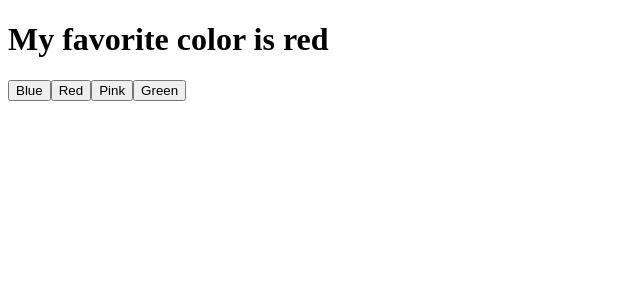
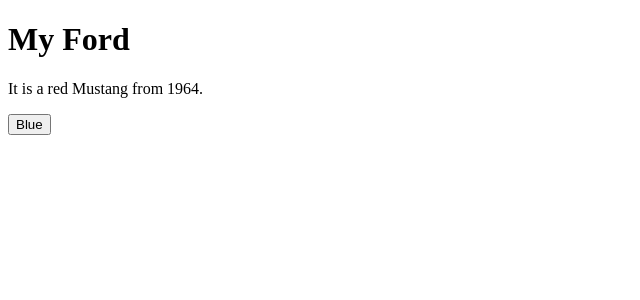
Before and after one commit to mmdmthr/learn-react, a React (Create React App) app: page / in a window 1280 px wide. Shown: the top 300 px of the page, without its empty margins (0-640 px from the left). Built offline with nearby package versions, Linux system fonts and the light colour scheme.

Commit message:
react useState on array and object

```diff
--- a/src/index.js
+++ b/src/index.js
@@ -1,30 +1,33 @@
-import React, { useState } from "react";
+import { useState } from "react";
 import ReactDOM from "react-dom/client";
 
-function FavoriteColor() {
-    const [color, setColor] = useState("red");
-    return (
-        <div>
-            <h1>My favorite color is {color}</h1>
-            <button
-                type="button"
-                onClick={() => setColor("blue")}
-            >Blue</button>
-            <button
-                type="button"
-                onClick={() => setColor("red")}
-            >Red</button>
-            <button
-                type="button"
-                onClick={() => setColor("pink")}
-            >Pink</button>
-            <button
-                type="button"
-                onClick={() => setColor("green")}
-            >Green</button>
-        </div>
-    );
+function Car() {
+  const [car, setCar] = useState({
+    brand: "Ford",
+    model: "Mustang",
+    year: "1964",
+    color: "red"
+  });
+
+  const updateColor = () => {
+    setCar(previousState => {
+      return { ...previousState, color: "blue" }
+    });
+  }
+
+  return (
+    <>
+      <h1>My {car.brand}</h1>
+      <p>
+        It is a {car.color} {car.model} from {car.year}.
+      </p>
+      <button
+        type="button"
+        onClick={updateColor}
+      >Blue</button>
+    </>
+  )
 }
 
 const root = ReactDOM.createRoot(document.getElementById('root'));
-root.render(<FavoriteColor />);
+root.render(<Car />);
```
